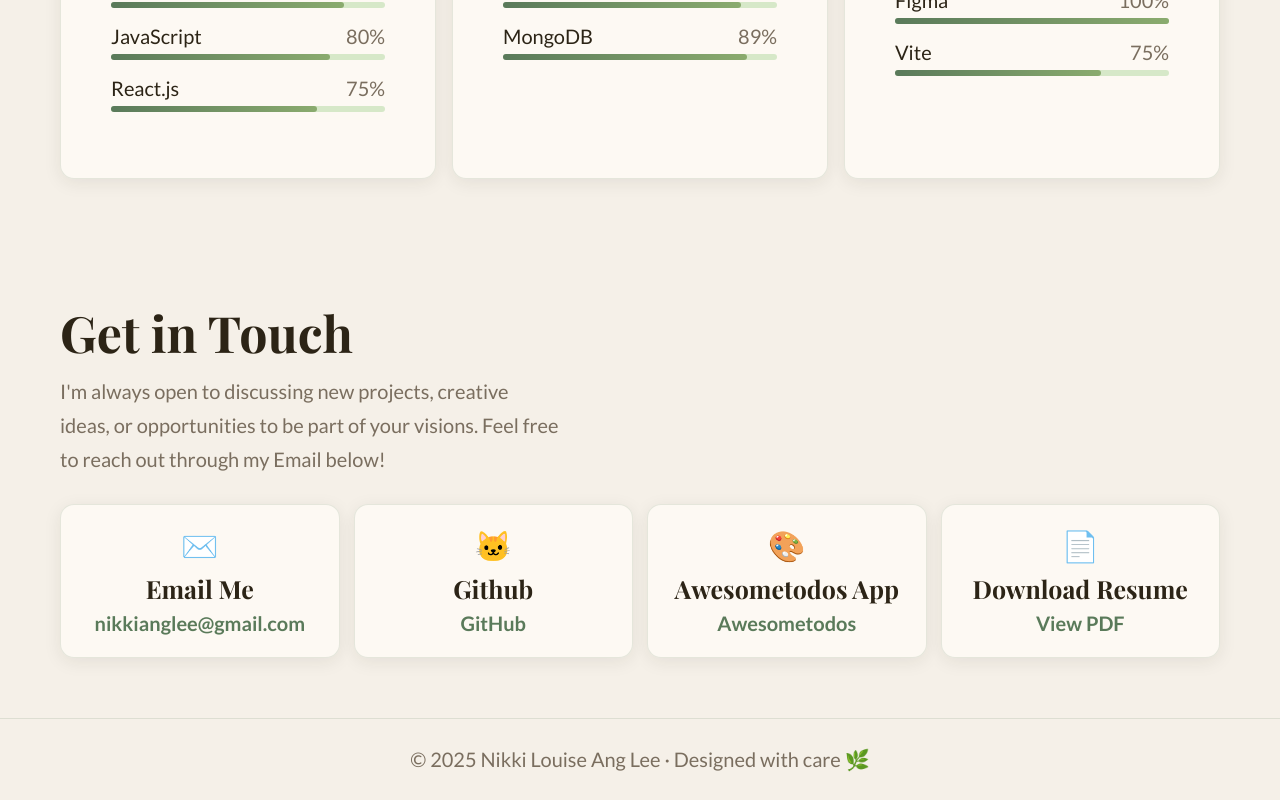
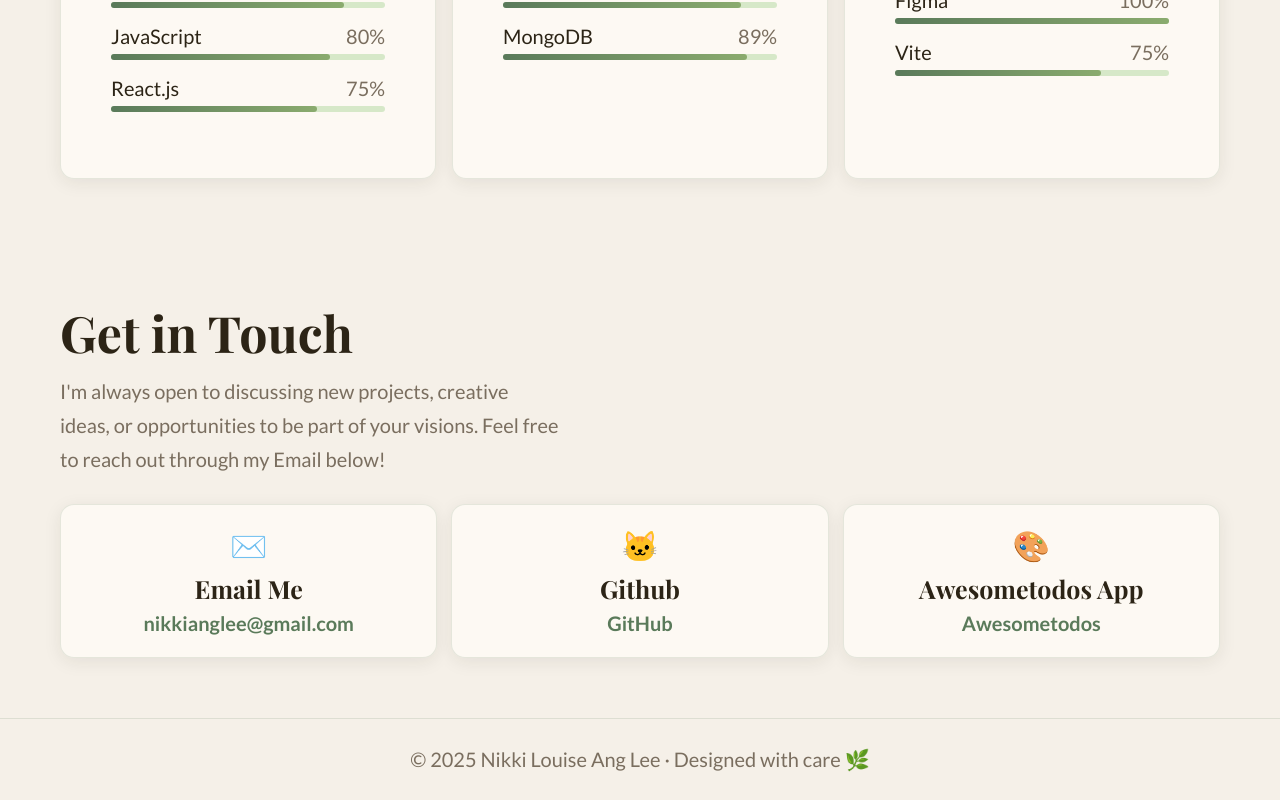
Before and after one commit to Niko24241/Portfolio, a React (Vite) app: page / in a window 1280 px wide. Shown: the part 2353-3153 px from the top of the page. Built offline with nearby package versions, Linux system fonts and the light colour scheme.

Commit message:
removed reume

```diff
--- a/src/data/portfolioData.js
+++ b/src/data/portfolioData.js
@@ -61,10 +61,4 @@ export const CONTACT = [
     href: "https://awesometodosapp-smoa.onrender.com/",
     icon: "🎨",
   },
-  {
-    label: "Download Resume",
-    value: "View PDF",
-    href: "#",
-    icon: "📄",
-  },
 ];
```
